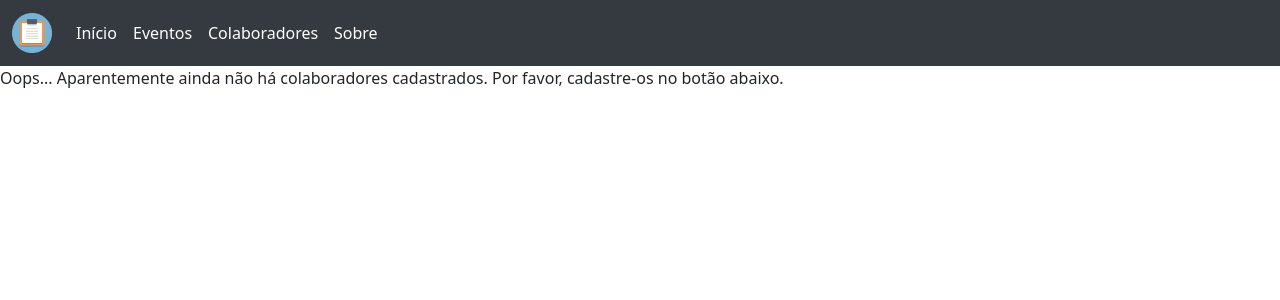
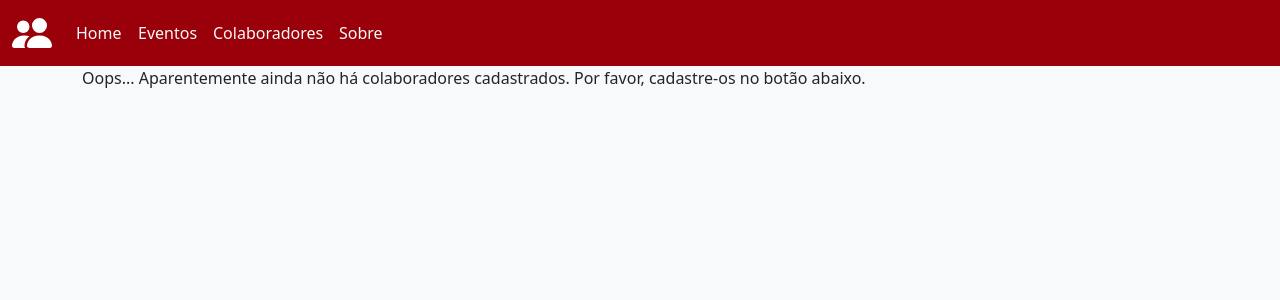
Before and after one commit to goltaraya/sade-app, a PHP site: page /colaboradores.php in a window 1280 px wide. Shown: the top 300 px of the page. Run offline with PHP 8.4, Linux system fonts and the light colour scheme; data that the repository does not hold is empty.

Commit message:
adicionando estilo

```diff
--- a/colaboradores.php
+++ b/colaboradores.php
@@ -1,8 +1,8 @@
 <?php include_once 'templates/header.php' ?>
 
-<?php if (count($colaboradores) > 0) : ?>
-    <div class="form-div">
-        <table class="table table-hover table-sm" id="colaboradores-table">
+<div class="container">
+    <?php if (count($colaboradores) > 0) : ?>
+        <table class="table table-hover" id="users-table">
             <thead>
                 <tr>
                     <th scope="col">#</th>
@@ -21,14 +21,14 @@
                         <td scope="row"><?= $colaborador["cargo"] ?></td>
                         <td scope="row"><?= $colaborador["telefone"] ?></td>
                         <td scope="row"><?= $colaborador["email"] ?></td>
-                        <td scope="row">EDIT</td>
+                        <td scope="row">EDIT VIEW DELETE</td>
                     </tr>
                 <?php endforeach; ?>
             </tbody>
         </table>
-    </div>
-<?php else : ?>
-    <p>Oops... Aparentemente ainda não há colaboradores cadastrados. Por favor, cadastre-os no botão abaixo.</p>
-<?php endif; ?>
+    <?php else : ?>
+        <p>Oops... Aparentemente ainda não há colaboradores cadastrados. Por favor, cadastre-os no botão abaixo.</p>
+    <?php endif; ?>
+</div>
 
 <?php include_once 'templates/footer.php' ?>
--- a/css/style.css
+++ b/css/style.css
@@ -1,14 +1,14 @@
 body {
-  background-color: #fff;
+  background-color: #f8f9fa;
 }
 
 /* Navbar */
 .navbar {
-  background-color: #343a40;
+  background-color: #990009;
 }
 
 .nav-link {
-  color: #fff;
+  color: #f8f9fa;
   display: inline-block;
   vertical-align: middle;
   -webkit-transform: perspective(1px) translateZ(0);
@@ -24,11 +24,7 @@ body {
 .nav-link:active {
   -webkit-transform: scale(1.1);
   transform: scale(1.1);
-  color: #fff;
-}
-
-.navbar-brand img {
-  height: 40px;
+  color: #f8f9fa;
 }
 
 .header-div {
@@ -41,7 +37,7 @@ body {
 /* Página principal */
 
 /* Colaboradores */
-#colaboradores-table {
-  max-width: 800px;
+#users-table {
+  max-width: 100%;
   margin: 0 auto;
 }
--- a/templates/header.php
+++ b/templates/header.php
@@ -13,10 +13,10 @@ include_once 'config/process.php';
 
     <!-- BOOTSTRAP -->
     <link href="https://cdn.jsdelivr.net/npm/bootstrap@5.2.3/dist/css/bootstrap.min.css" rel="stylesheet" integrity="sha384-rbsA2VBKQhggwzxH7pPCaAqO46MgnOM80zW1RWuH61DGLwZJEdK2Kadq2F9CUG65" crossorigin="anonymous">
+    <!-- FAVICON -->
+    <link rel="shortcut icon" href="<?= $BASE_URL ?>img/icon.svg" type="image/x-icon">
     <!-- CSS -->
     <link rel="stylesheet" href="<?= $BASE_URL ?>css/style.css">
-    <!-- FAVICON -->
-    <link rel="shortcut icon" href="<?= $BASE_URL ?>img/clipboard-icon.png" type="image/x-icon">
 
 </head>
 
@@ -24,11 +24,15 @@ include_once 'config/process.php';
 
     <nav class="navbar navbar-expand-lg">
         <div class="container-fluid">
-            <a class="navbar-brand" href="<?= $BASE_URL ?>index.php "><img src="<?= $BASE_URL ?>img/clipboard-icon.png" alt=""></a>
+            <a class="navbar-brand" href="<?= $BASE_URL ?>index.php ">
+                <svg xmlns="http://www.w3.org/2000/svg" width="40" height="40" fill="white" class="bi bi-people-fill" viewBox="0 0 16 16">
+                    <path d="M7 14s-1 0-1-1 1-4 5-4 5 3 5 4-1 1-1 1H7Zm4-6a3 3 0 1 0 0-6 3 3 0 0 0 0 6Zm-5.784 6A2.238 2.238 0 0 1 5 13c0-1.355.68-2.75 1.936-3.72A6.325 6.325 0 0 0 5 9c-4 0-5 3-5 4s1 1 1 1h4.216ZM4.5 8a2.5 2.5 0 1 0 0-5 2.5 2.5 0 0 0 0 5Z" />
+                </svg>
+            </a>
 
             <div class="collapse navbar-collapse" id="navbarNavAltMarkup">
                 <div class="navbar-nav">
-                    <a class="nav-link" href="<?= $BASE_URL ?>index.php">Início</a>
+                    <a class="nav-link" href="<?= $BASE_URL ?>index.php">Home</a>
                     <a class="nav-link" href="<?= $BASE_URL ?>eventos.php">Eventos</a>
                     <a class="nav-link" href="<?= $BASE_URL ?>colaboradores.php">Colaboradores</a>
                     <a class="nav-link" href="<?= $BASE_URL ?>sobre.php">Sobre</a>
```
Also changed, not shown: img/clipboard-icon.png (deleted), img/icon.svg (added).
